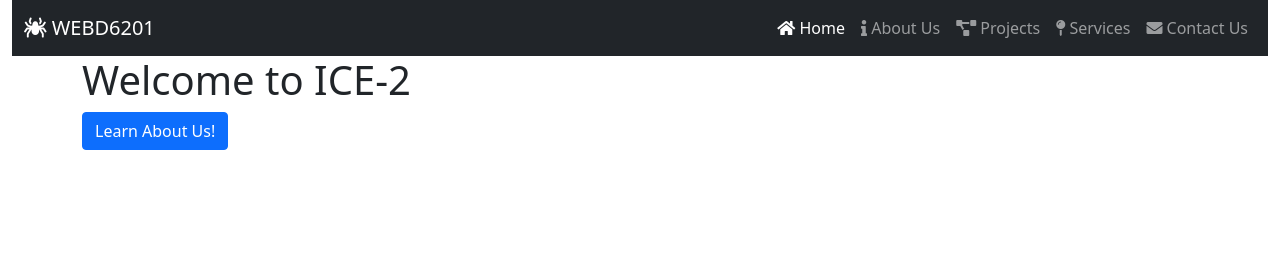
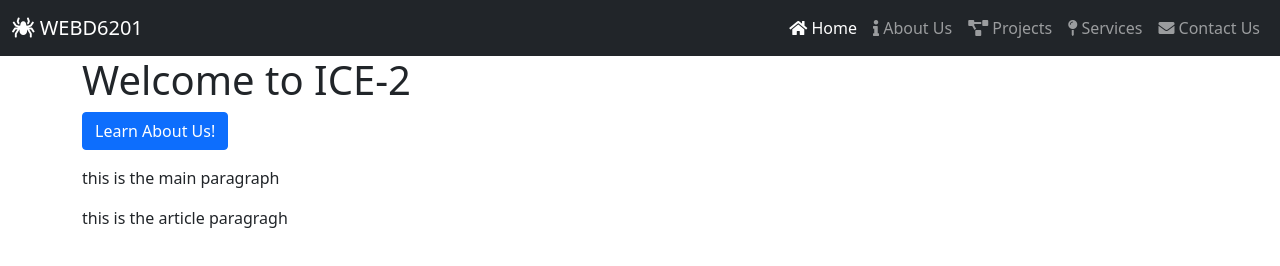
Before and after one commit to chonk22/chonk22.github.io, a website: page index.html in a window 1280 px wide. Drawn offline with nearby package versions, Linux system fonts and the light colour scheme.

Commit message:
UPDATED ICE 2

```diff
--- a/Scripts/app.js
+++ b/Scripts/app.js
@@ -9,6 +9,43 @@
         {
             location.href = "about.html";
         });
+
+        //step 1 - get a referance to an entry point(s) (insertion/deletion point)
+        let MainContent = document.getElementsByTagName("main")[0];
+        let documentBody = document.body;
+
+        //step 2 - Create a html element in memory
+        let MainParagraph = document.createElement("p");
+        let article = document.createElement("article");
+        let articleParagraph = `<pid="articleParagraph" class="mt-3">this is the article paragragh</p>`;
+
+        //3 configure new element
+        MainParagraph.setAttribute("id", "MainParagraph");
+        MainParagraph.setAttribute("class","mt-3");
+        let firstString = "this is";
+        let secondString = `${firstString} the main paragraph`;
+        MainParagraph.textContent = secondString;
+        article.setAttribute("class","container");
+
+
+        //4 perform insertion / deletion
+
+        //example of insert after (append)
+        MainContent.appendChild(MainParagraph);
+        article.innerHTML = articleParagraph;
+        documentBody.appendChild(article);
+
+
+        //example of insert before
+        //MainContent.before(MainParagraph);
+
+        //example of deletion
+        //document.getElementById("AboutUsButton").remove();
+        //aboutUsButton.remove();
+
+        //ES6 and HTML5 => Template strings =>
+
+
     }
 
     //names function
@@ -22,8 +59,7 @@
                 DisplayHome();
                 break;
         }
-        let aboutUsButton = document.getElementById("AboutUsButton");
-        console.log(aboutUsButton);
+
     }
 
 
--- a/index.html
+++ b/index.html
@@ -12,7 +12,7 @@
 </head>
 <body>
 
-    <nav class="container-fluid">
+    <header>
         <nav class="navbar navbar-expand-lg navbar-dark bg-dark">
             <div class="container-fluid">
               <a class="navbar-brand" href="index.html"><i class="fas fa-spider"></i> WEBD6201</a>
@@ -41,12 +41,12 @@
               </div>
             </div>
           </nav>
-    </nav>
+        </header>
 
-    <div class="container">
+    <main class="container">
         <h1 class="mb-2">Welcome to ICE-2</h1>
         <button id="AboutUsButton" class="btn btn-primary">Learn About Us!</button>
-    </div>
+    </main>
     <!-- Scripting Section -->
     <script src="./node_modules/jquery/dist/jquery.min.js"></script>
     <script src="./node_modules/bootstrap/dist/js/bootstrap.min.js"></script>
```
